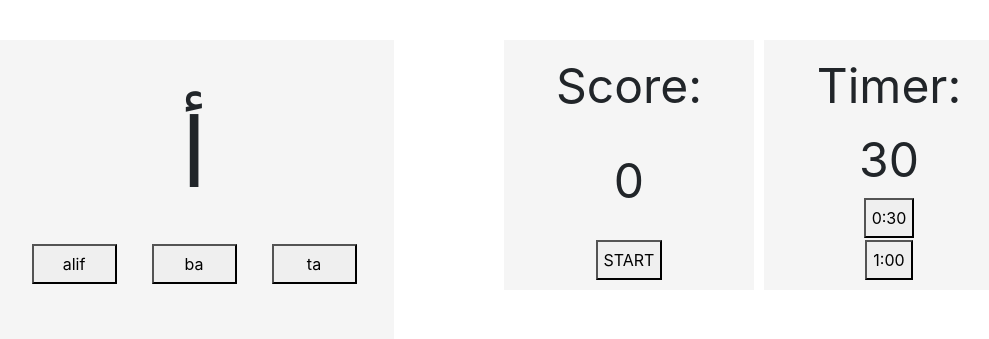
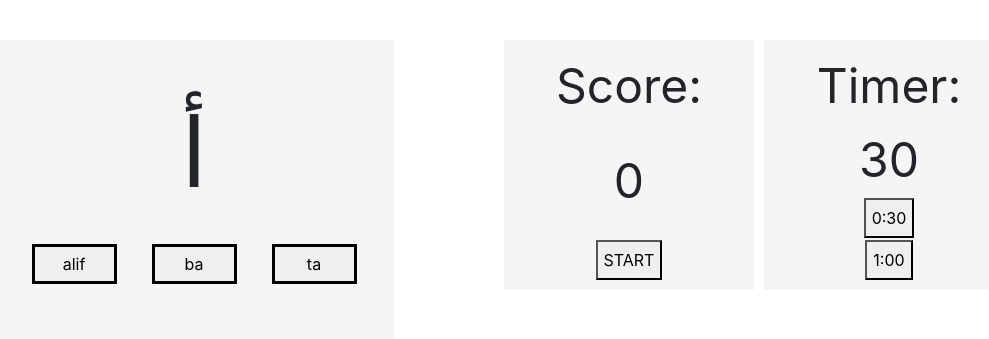
Before and after one commit to RamezKanj/flask-game, a Flask app: page / in a window 1280 px wide. Shown: the part 56-395 px from the top of the page, without its empty margins (136-1125 px from the left). Run offline with Flask 3, Linux system fonts and the light colour scheme; a user stored in the database is signed in; some libraries are stand-ins or nearby versions.

Commit message:
fix border

```diff
--- a/website/static/css/gameContainer.css
+++ b/website/static/css/gameContainer.css
@@ -21,4 +21,6 @@
 .answer-btn{
     cursor: pointer;
     width: 85px;
+    border-color: black;
+    border: solid;
 }
```
